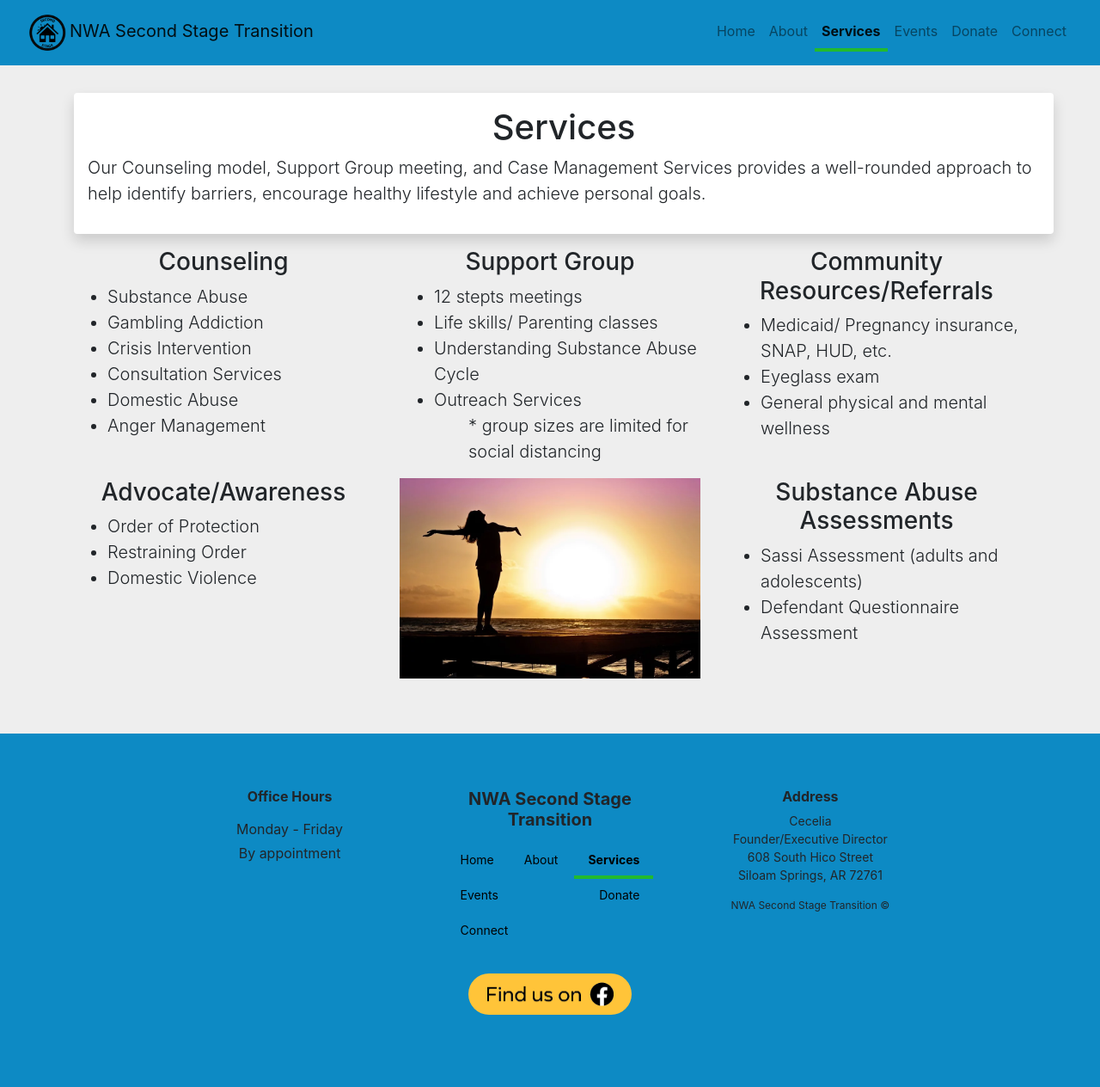
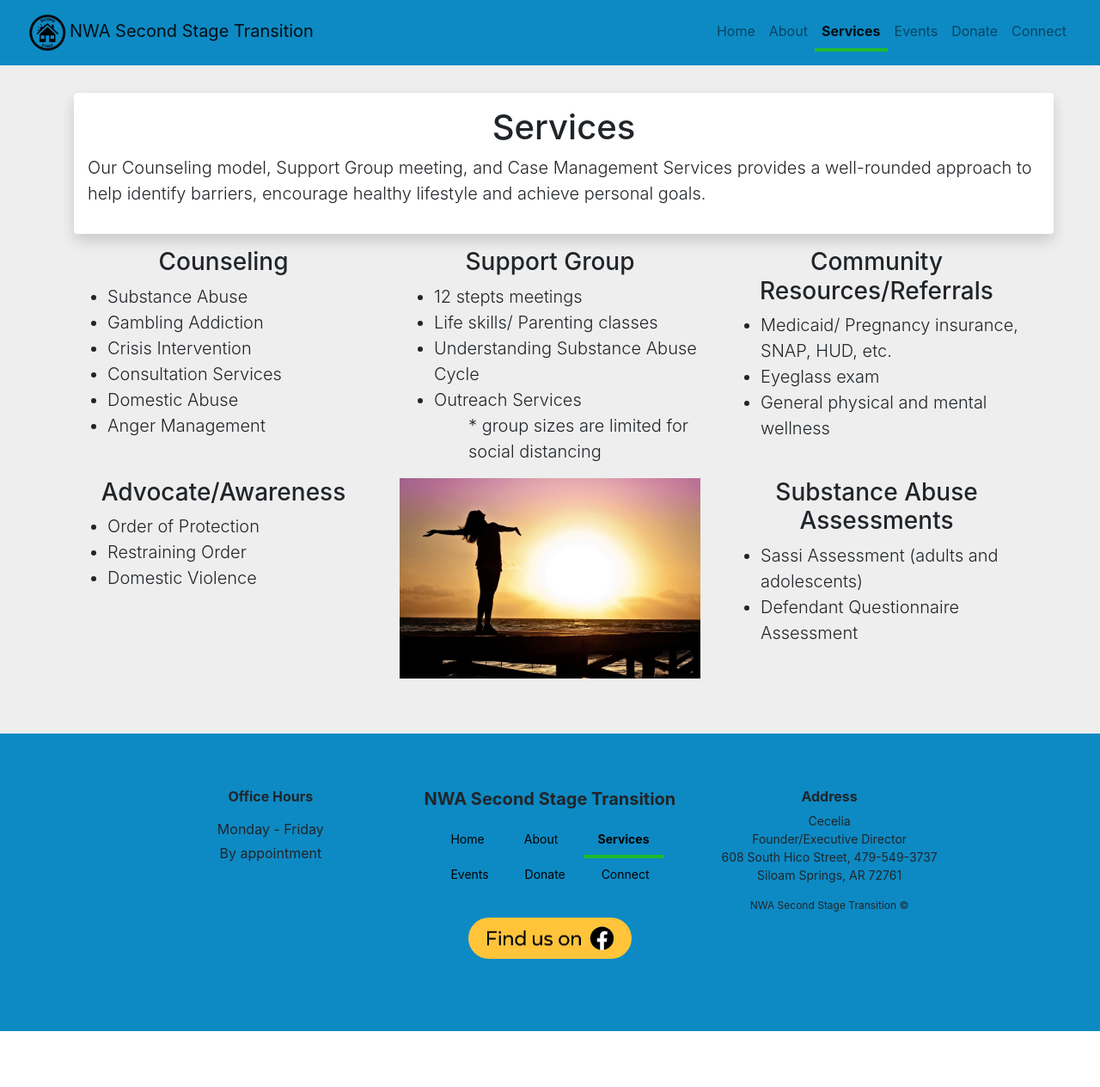
Before and after one commit to nwa-second-stage-transition/nwa-second-stage-transition.github.io, a Jekyll site: the page services.html, which Jekyll copies as it is, in a window 1280 px wide. Shown: the whole page at 86% size. Built offline with Jekyll 4.4.1, drawn with Linux system fonts in a browser that asks for light colours; nearby versions of some CDN libraries; after the commit the page ends 1199 px from its top, so only the background shows below that.

Commit message:
Update services.html

```diff
--- a/services.html
+++ b/services.html
@@ -234,7 +234,7 @@
 <address class="footer-content">
   Cecelia<br>
   Founder/Executive Director<br>
-  608 South Hico Street<br>
+  608 South Hico Street, 479-549-3737<br>
   Siloam Springs, AR 72761<br>
 </address>
       <div class="copyright">NWA Second Stage Transition &copy; </div>
```
